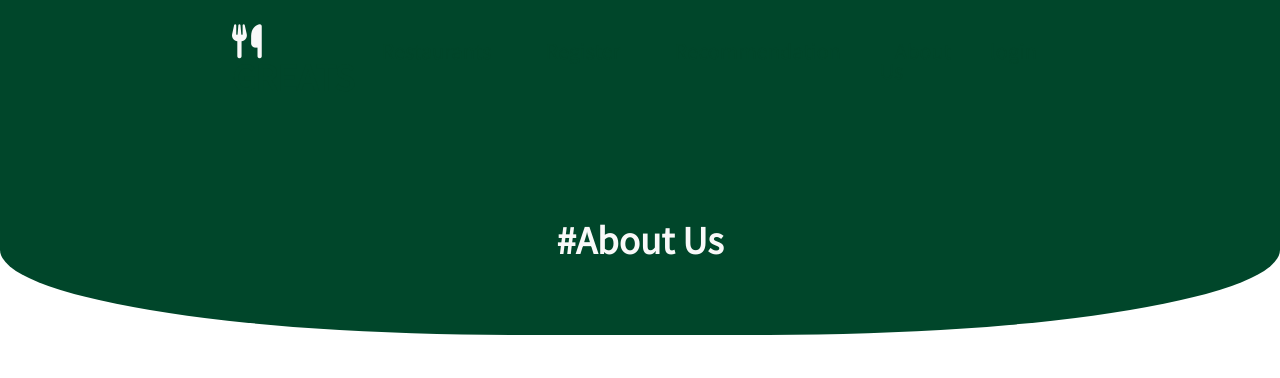
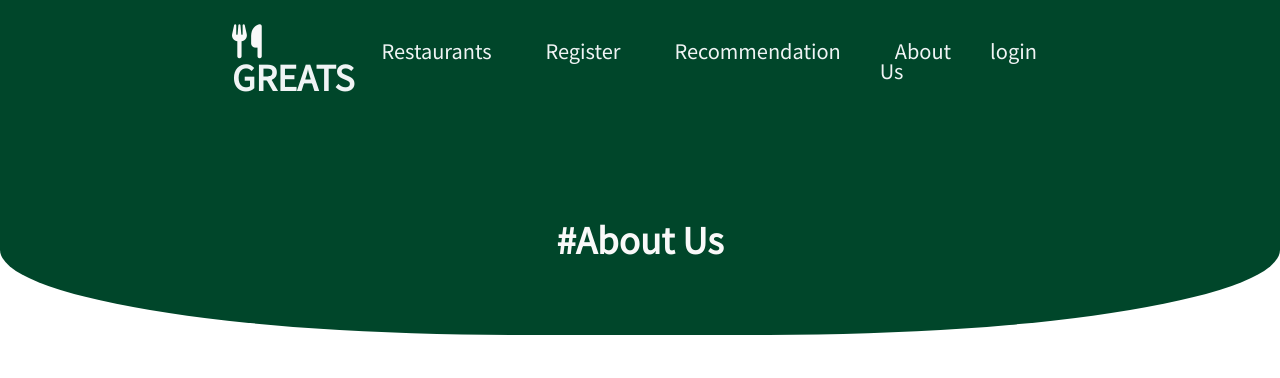
Before and after one commit to Seong-Gyeong/OSP_Challengers, a Flask app: page /showAboutUs in a window 1280 px wide. Shown: the top 378 px of the page. Run offline with Flask 2, Linux system fonts and the light colour scheme; some libraries are stand-ins or nearby versions.

Commit message:
[showAboutUs] <a> 색상 지정 삭제

```diff
--- a/static/showAboutUs.css
+++ b/static/showAboutUs.css
@@ -44,10 +44,6 @@ table{
   width: 200px;
 }
 
-a{
-    color: #00462A;
-}
-
 .greats{
     font-size: 35px;
 }
```
